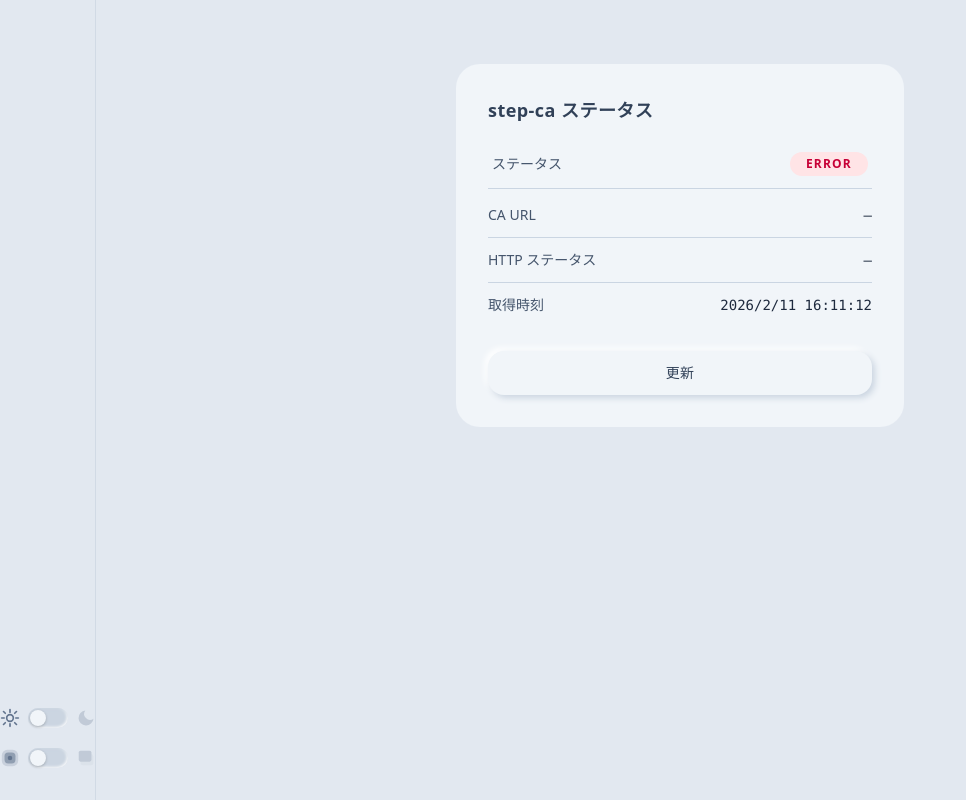
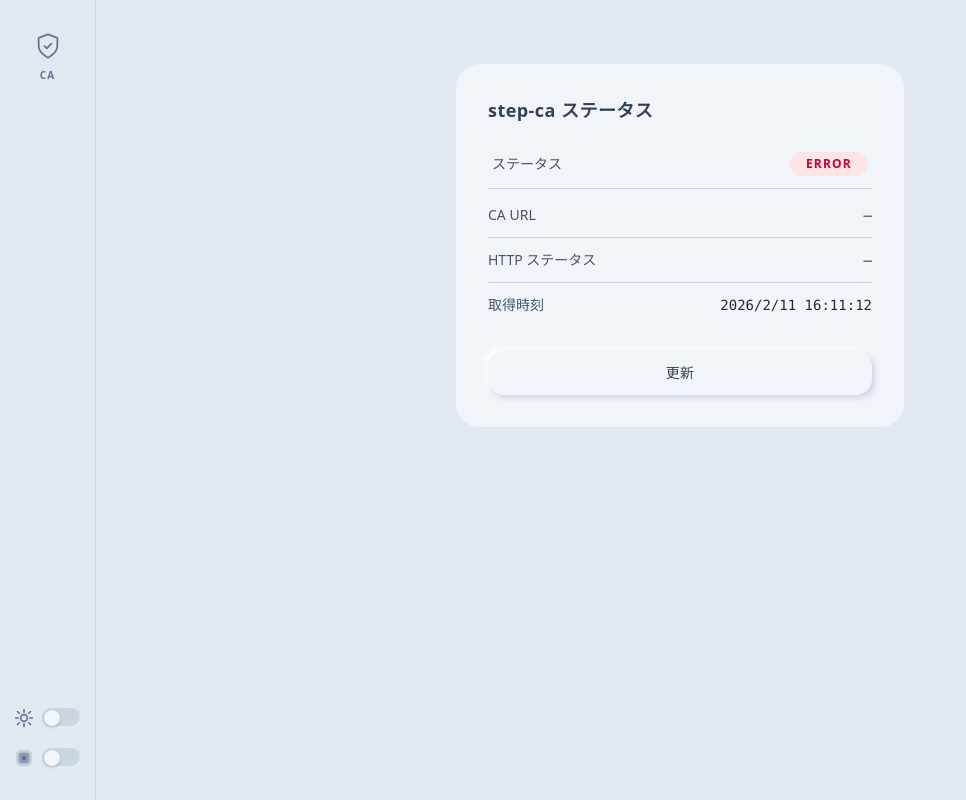
Before and after one commit to kou72/step-ui, a React (Vite) app in the folder front/: page / in a window 1280 px wide. Shown: the whole page, without its empty margins (0-966 px from the left). Built offline with nearby package versions, Linux system fonts and the light colour scheme; no server answers.

Commit message:
サイドバー改良

```diff
--- a/front/src/App.jsx
+++ b/front/src/App.jsx
@@ -1,6 +1,6 @@
 import { useState, useEffect } from 'react'
 import { ThemeProvider, useTheme } from './theme/ThemeContext'
-import { Card, StatusBadge, InfoPanel, Button, ThemeSwitcher } from './components'
+import { Card, StatusBadge, InfoPanel, Button, SideBar } from './components'
 
 function StatusPage() {
   const { dark } = useTheme()
@@ -30,7 +30,7 @@
 
   return (
     <div className={`${dark ? 'dark' : ''} bg-slate-200 dark:bg-slate-900 min-h-screen flex justify-center items-start pt-16 pl-24 pr-4`}>
-      <ThemeSwitcher />
+      <SideBar />
       <Card>
         <h1 className="text-lg font-semibold text-slate-700 dark:text-slate-200 tracking-wide mb-4">
           step-ca ステータス
--- /dev/null
+++ b/front/src/components/SideBar.jsx
@@ -0,0 +1,37 @@
+import { ThemeSwitcher } from './ThemeSwitcher'
+
+// シールドアイコン (認証局 = 信頼・検証の象徴)
+const ShieldIcon = () => (
+  <svg width="28" height="28" viewBox="0 0 24 24" fill="none" stroke="currentColor" strokeWidth="1.5" strokeLinecap="round" strokeLinejoin="round">
+    <path d="M12 22s8-4 8-10V5l-8-3-8 3v7c0 6 8 10 8 10z"/>
+    <polyline points="9 12 11 14 15 10"/>
+  </svg>
+)
+
+// CA セクション — アプリのアイデンティティを示す上部エリア
+function CASection() {
+  return (
+    <div className="flex flex-col items-center gap-2">
+      <span className="text-slate-500 dark:text-slate-400">
+        <ShieldIcon />
+      </span>
+      <span className="text-[10px] font-semibold text-slate-500 dark:text-slate-500 tracking-widest uppercase">
+        CA
+      </span>
+    </div>
+  )
+}
+
+export function SideBar() {
+  return (
+    <div className="fixed left-0 top-0 h-full w-24 bg-slate-200 dark:bg-slate-900 border-r border-slate-300/70 dark:border-slate-700/70 flex flex-col items-center justify-between py-8 px-3 z-20">
+
+      {/* 上部: CA セクション */}
+      <CASection />
+
+      {/* 下部: テーマ・ダークモード切替 */}
+      <ThemeSwitcher />
+
+    </div>
+  )
+}
--- a/front/src/components/ThemeSwitcher.jsx
+++ b/front/src/components/ThemeSwitcher.jsx
@@ -42,30 +42,28 @@
 const TRACK_SHADOW = 'inset 1px 1px 3px var(--neu-shadow-dark), inset -1px -1px 3px var(--neu-shadow-light)'
 const THUMB_SHADOW = '0 1px 3px rgba(0,0,0,0.22)'
 
-// 横型トグルスイッチ共通コンポーネント
-function ToggleRow({ leftIcon, rightIcon, checked, onChange, ariaLabel }) {
+// 横型トグルスイッチ — 左に現在の状態を示すアイコン1つ
+function ToggleRow({ icon, checked, onChange, ariaLabel }) {
   return (
     <div className="flex flex-row items-center gap-2">
-      <span className={`text-slate-500 dark:text-slate-400 transition-opacity duration-200 ${!checked ? 'opacity-100' : 'opacity-25'}`}>
-        {leftIcon}
+      <span className="text-slate-500 dark:text-slate-400 transition-all duration-200 w-5 flex justify-center">
+        {icon}
       </span>
       <button
         onClick={onChange}
         aria-label={ariaLabel}
-        className="relative w-10 h-5 rounded-full cursor-pointer"
-        style={{ background: '#cbd5e1', boxShadow: TRACK_SHADOW }}
+        className="relative w-10 h-5 rounded-full cursor-pointer bg-slate-300 dark:bg-slate-600"
+        style={{ boxShadow: TRACK_SHADOW }}
       >
         <div
-          className="absolute left-0.5 top-0.5 w-4 h-4 rounded-full bg-slate-100 dark:bg-slate-300 transition-transform duration-200"
+          className="absolute left-0.5 top-0.5 w-4 h-4 rounded-full bg-slate-100 dark:bg-slate-300"
           style={{
             transform: checked ? 'translateX(20px)' : 'translateX(0px)',
+            transition: 'transform 200ms cubic-bezier(0.4, 0, 0.2, 1)',
             boxShadow: THUMB_SHADOW,
           }}
         />
       </button>
-      <span className={`text-slate-500 dark:text-slate-400 transition-opacity duration-200 ${checked ? 'opacity-100' : 'opacity-25'}`}>
-        {rightIcon}
-      </span>
     </div>
   )
 }
@@ -75,28 +73,24 @@
   const isNeu = theme === 'neu'
 
   return (
-    <div className="fixed left-0 top-0 h-full w-24 bg-slate-200 dark:bg-slate-900 border-r border-slate-300/70 dark:border-slate-700/70 flex flex-col items-center justify-end pb-8 z-20">
     <div className="flex flex-col items-center gap-5">
 
-        {/* ダークモード: [☀️] [toggle] [🌙] */}
+      {/* ダークモード: 現在の状態アイコン + トグル */}
       <ToggleRow
-          leftIcon={<SunIcon />}
-          rightIcon={<MoonIcon />}
+        icon={dark ? <MoonIcon /> : <SunIcon />}
         checked={dark}
         onChange={toggleDark}
         ariaLabel={`ダークモード: 現在 ${dark ? 'ON' : 'OFF'}`}
       />
 
-        {/* テーマ切替: [Neu] [toggle] [Material] */}
+      {/* テーマ切替: 現在の状態アイコン + トグル */}
       <ToggleRow
-          leftIcon={<NeuIcon />}
-          rightIcon={<MaterialIcon />}
+        icon={isNeu ? <NeuIcon /> : <MaterialIcon />}
         checked={!isNeu}
         onChange={() => setTheme(isNeu ? 'material' : 'neu')}
         ariaLabel={`テーマ切替: 現在 ${isNeu ? 'Neumorphism' : 'Material'}`}
       />
 
     </div>
-    </div>
   )
 }
--- a/front/src/components/index.jsx
+++ b/front/src/components/index.jsx
@@ -2,6 +2,7 @@
 import * as Neu from './neu'
 import * as Material from './material'
 
+export { SideBar }       from './SideBar'
 export { ThemeSwitcher } from './ThemeSwitcher'
 
 function themed(name) {
```
Lines whose indentation alone changed are shown as unchanged.
